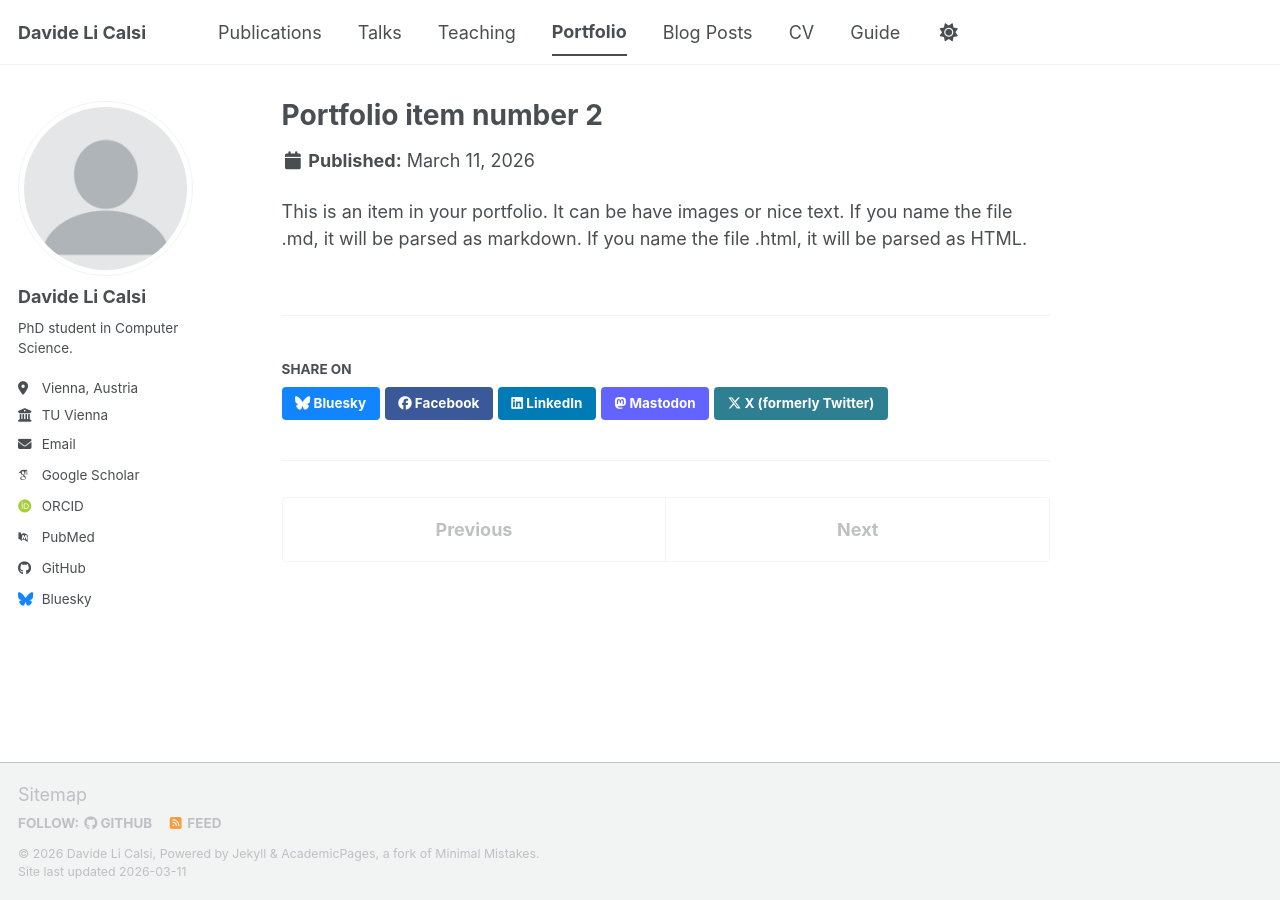
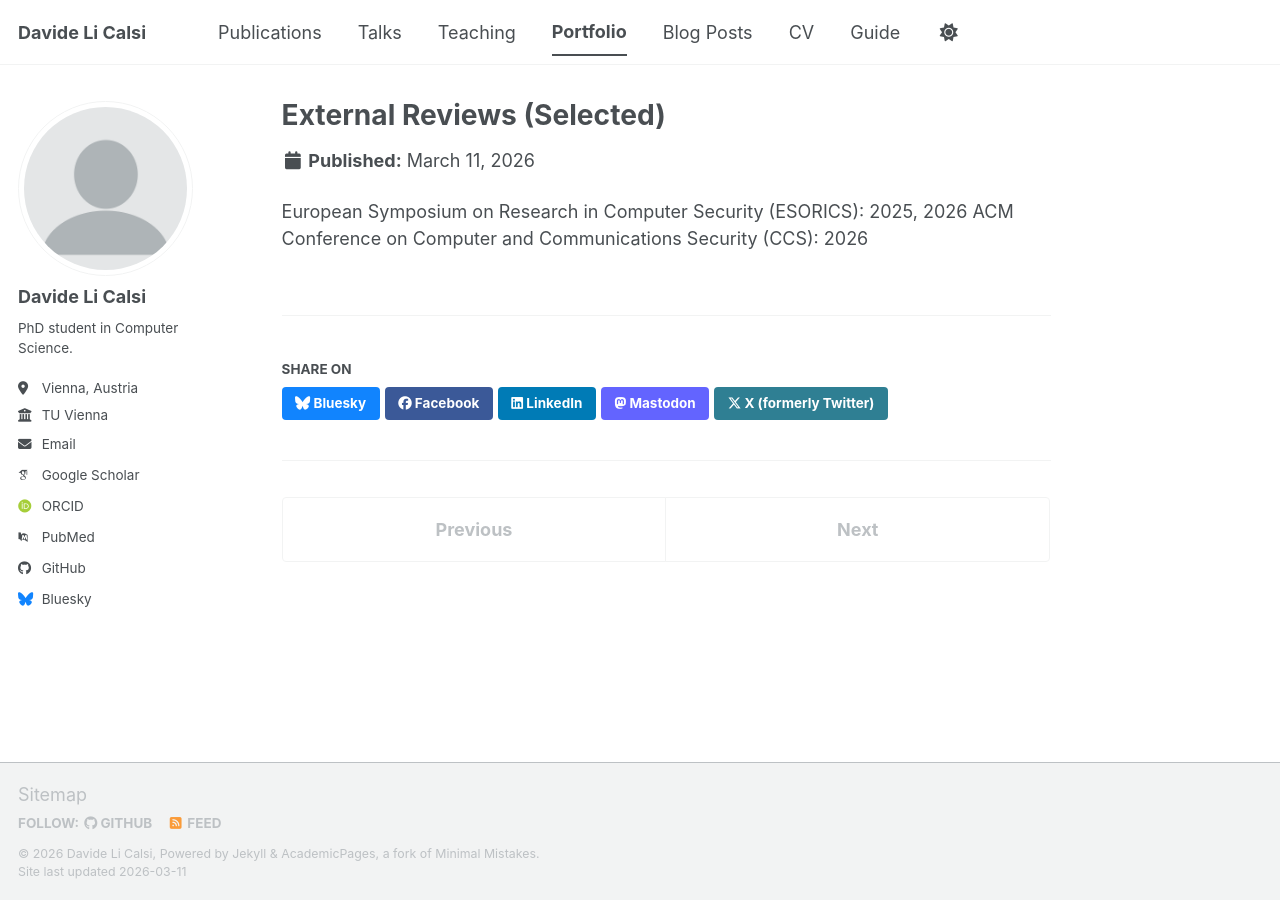
Before and after one commit to DavideLiCalsi/DavideLiCalsi.github.io, a Jekyll site: the page built from _portfolio/portfolio-2.html, in a window 1280 px wide. Built offline with Jekyll 4.4.1, drawn with Linux system fonts in a browser that asks for light colours; some web fonts are replaced; a script bundle is joined from its source files by our own code; library files that are not in the unit come from our copies.

Commit message:
add reviews

```diff
--- a/_portfolio/portfolio-2.html
+++ b/_portfolio/portfolio-2.html
@@ -1,7 +1,8 @@
 ---
-title: "Portfolio item number 2"
-excerpt: "Short description of portfolio item number 2 <br/><img src='/images/500x300.png'>"
+title: "External Reviews (Selected)"
+excerpt: ""
 collection: portfolio
 ---
 
-This is an item in your portfolio. It can be have images or nice text. If you name the file .md, it will be parsed as markdown. If you name the file .html, it will be parsed as HTML.
+European Symposium on Research in Computer Security (ESORICS): 2025, 2026
+ACM Conference on Computer and Communications Security (CCS): 2026
```
Also changed, not shown: _portfolio/portfolio-1.md (+1 -1 lines).
